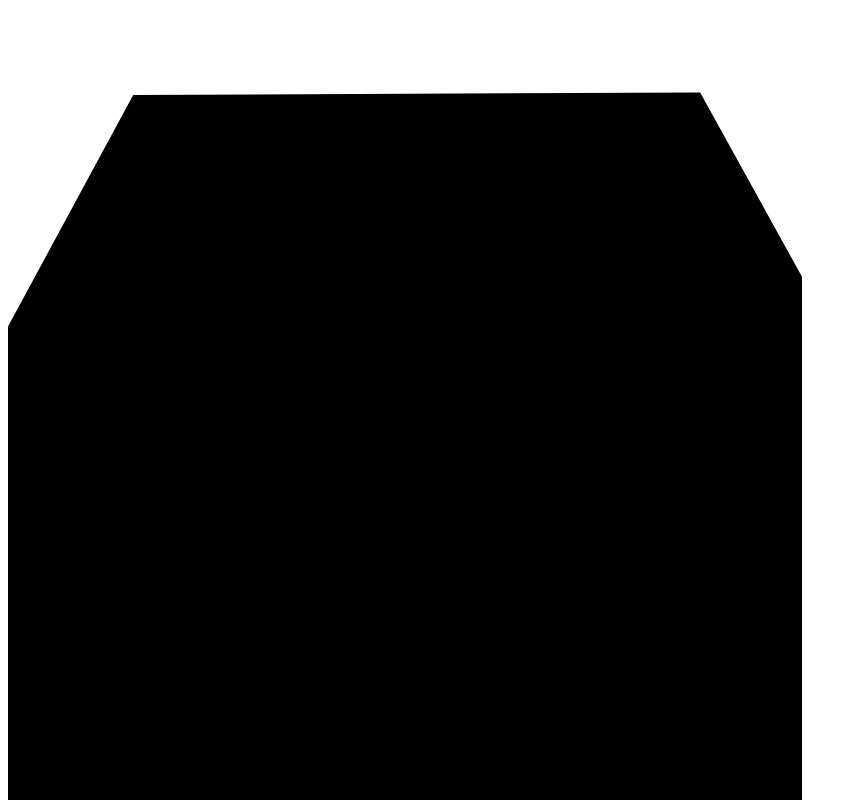
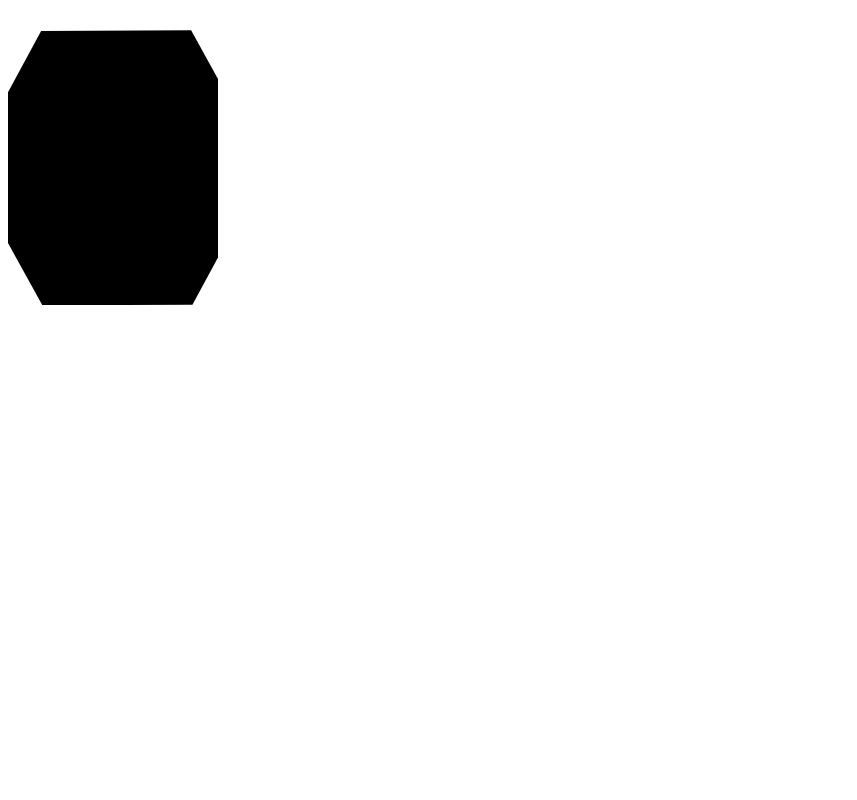
Before and after one commit to chris200/chris200, a plain HTML site: page index.html in a window 1280 px wide. Shown: the top 800 px of the page, without its empty margins (0-857 px from the left). Drawn offline with Linux system fonts and the light colour scheme.

Commit message:
Update index.html

```diff
--- a/index.html
+++ b/index.html
@@ -7,8 +7,8 @@
   </head>
   <body>
     <svg
-    width="210mm"
-    height="297mm"
+    width="210px"
+    height="297px"
     viewBox="0 0 210 297"
     version="1.1"
     id="svg5"
```
